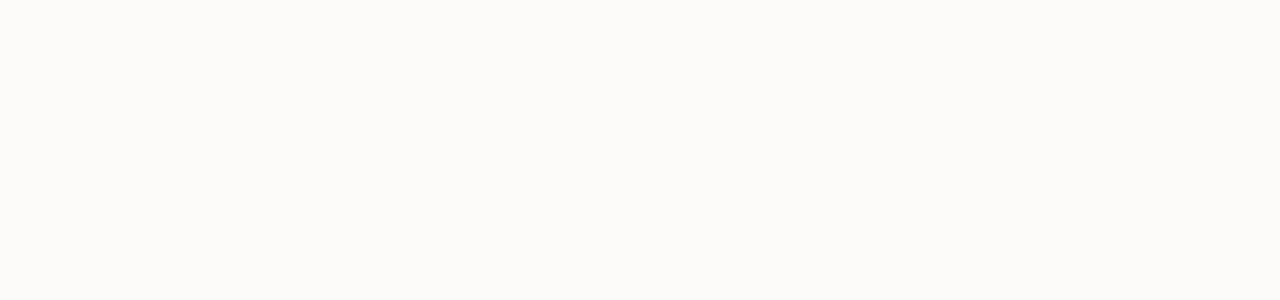
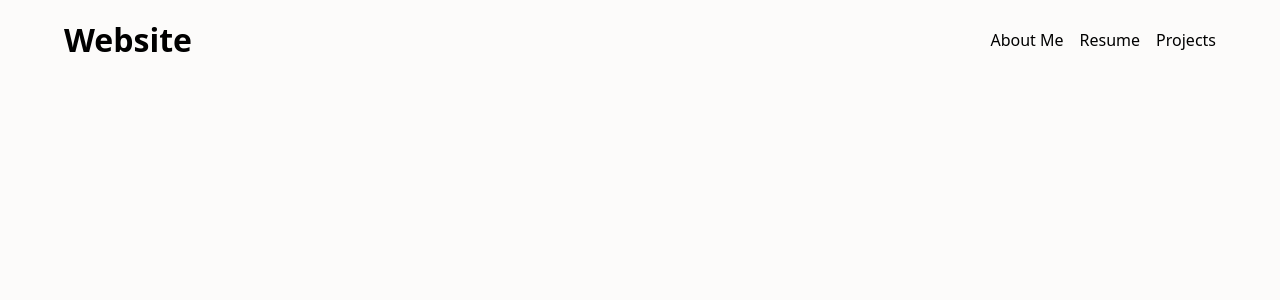
Before and after one commit to chi0307/website, a Vue app: page / in a window 1280 px wide. Before the commit this address had no page. Shown: the top 300 px of the page. Built offline with nearby package versions, Linux system fonts and the light colour scheme.

Commit message:
feat: header setting and push page

```diff
--- a/src/App.vue
+++ b/src/App.vue
@@ -1,11 +1,26 @@
 <template>
   <div class="w-100vw relative bg-white h-100vh">
     <header
-      class="z-100 top-0 left-0 sticky w-full bg-white"
+      class="z-100 top-0 left-0 sticky w-full bg-white px-64px flex items-center justify-between"
       :style="{
         height: headerHeight
       }"
-    ></header>
+    >
+      <p class="text-2rem font-bold">Website</p>
+      <div class="flex-center gap-16px">
+        <p
+          v-for="(item, index) of pageList"
+          :key="index"
+          class="cursor-pointer"
+          @click="$router.push(item.route)"
+          :class="{
+            'text-emphasis': checkIsCurrentPage(item.route)
+          }"
+        >
+          {{ item.title }}
+        </p>
+      </div>
+    </header>
     <RouterView
       class="w-full"
       :style="{
@@ -17,8 +32,35 @@
 
 <script setup lang="ts">
 import { RouterView } from 'vue-router'
+import { Route } from './router/route'
+import { useRoute } from 'vue-router'
+
+const route = useRoute()
 
 const headerHeight = '80px'
+
+interface PageItem {
+  title: string
+  route: Route
+}
+const pageList: PageItem[] = [
+  {
+    title: 'About Me',
+    route: Route.home
+  },
+  {
+    title: 'Resume',
+    route: Route.resume
+  },
+  {
+    title: 'Projects',
+    route: Route.projects
+  }
+]
+
+function checkIsCurrentPage(r: Route): boolean {
+  return route.path.includes(r)
+}
 </script>
 <style>
 .flex-col {
--- a/src/views/HomePage.vue
+++ b/src/views/HomePage.vue
@@ -6,8 +6,8 @@
       <div class="flex-1 h-full flex-col px-36px py-60px">
         <div class="flex-grow"></div>
         <div class="h-40px w-full flex items-center justify-around">
-          <div class="profile-button">Resume</div>
-          <div class="profile-button">Projects</div>
+          <div class="profile-button" @click="$router.push(Route.resume)">Resume</div>
+          <div class="profile-button" @click="$router.push(Route.projects)">Projects</div>
         </div>
       </div>
     </div>
@@ -16,6 +16,7 @@
 
 <script setup lang="ts">
 import ProfileCard from '@/components/ProfileCard.vue'
+import { Route } from '@/router/route'
 </script>
 <style scoped>
 .profile-button {
```
